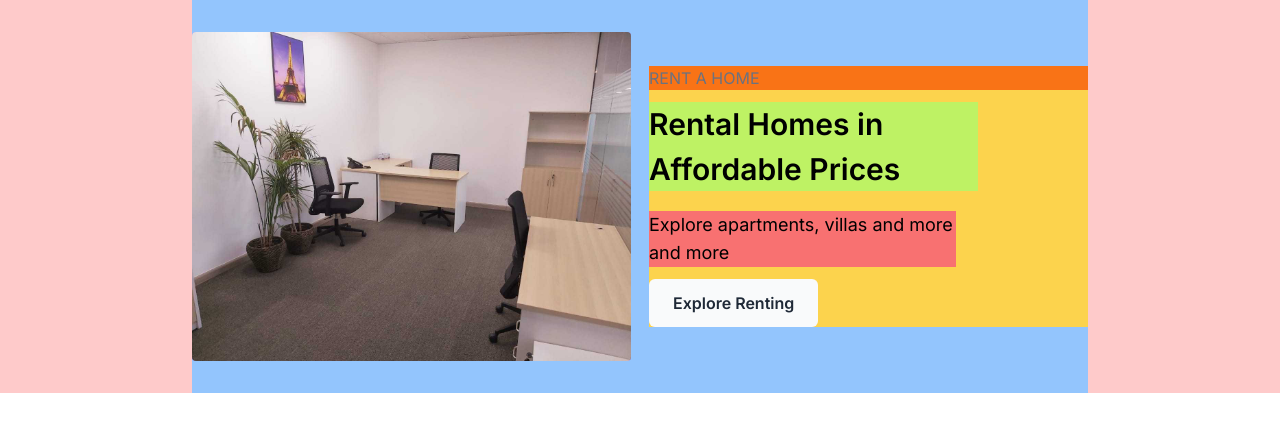
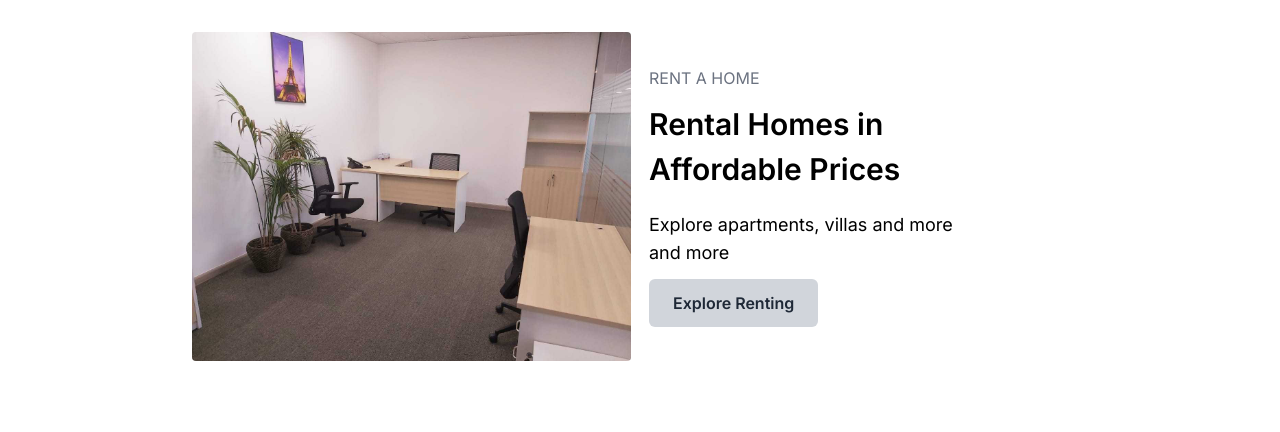
Before and after one commit to MoniruzzamanBillal/real-estate-app, a Next.js app: page / in a window 1280 px wide. Shown: the top 432 px of the page. Built offline with nearby package versions, Linux system fonts and the light colour scheme.

Commit message:
banner component done

```diff
--- /dev/null
+++ b/app/Component/Banner.jsx
@@ -0,0 +1,65 @@
+import Image from "next/image";
+import Link from "next/link";
+import buyImage from "../../assets/images/buy.jpg";
+
+const Banner = ({
+  imageUrl,
+  purpose,
+  title,
+  description,
+  buttonText,
+  linkName,
+}) => (
+  <>
+    <div className="bannerContainer  ">
+      <div className="bannerWrapper  w-[70%] m-auto py-4 sm:py-8 flex justify-between items-center  flex-col sm:flex-row ">
+        {/* left side of banner  */}
+
+        <div className="bennerLeft  w-[85%] sm:w-[50%] md:w-[49%] mb-4 sm:mb-0 rounded overflow-auto ">
+          <div className="bannerImage   ">
+            <Image src={imageUrl} alt="banner left image " />
+          </div>
+        </div>
+        {/* left side of banner  */}
+
+        {/* right side of banner  */}
+
+        <div className="bannerRight  w-[85%] sm:w-[49%] ">
+          {/* banner top  */}
+          <div className="bannerRightTop  text-gray-500  mb-3 sm:mb-1 md:mb-3 text-base sm:text-sm md:text-base">
+            <h1>{purpose}</h1>
+          </div>
+          {/* banner top  */}
+
+          {/* banner heading  */}
+
+          <div className="bannerRightHeading  w-[100%] md:w-[90%] lg:w-[75%] font-semibold text-3xl sm:text-xl md:text-2xl lg:text-3xl mb-5 sm:mb-2 md:mb-3 lg:mb-5 ">
+            <h1 className=" leading-[2.2rem] lg:leading-[2.8rem] ">{title}</h1>
+          </div>
+
+          {/* banner heading  */}
+
+          {/* banner description  */}
+
+          <div className="bannerDescription  text-lg sm:text-base md:text-lg text-start w-[88%] sm:w-[98%] lg:w-[70%] mb-3 sm:mb-2 md:mb-3 ">
+            <h1>{description}</h1>
+          </div>
+
+          {/* banner description  */}
+
+          {/* banner button  */}
+          <div className="bannerButton">
+            <button className=" bg-gray-300  text-gray-800 text-base sm:text-sm lg:text-base py-3 sm:py-2 md:py-2.5 lg:py-3 px-6 sm:px-4 md:px-5 lg:px-6 rounded-md hover:bg-gray-700 hover:text-gray-50 hover:shadow-md active:scale-[.99] font-semibold ">
+              <Link href={linkName}> {buttonText} </Link>
+            </button>
+          </div>
+          {/* banner button  */}
+        </div>
+
+        {/* right side of banner  */}
+      </div>
+    </div>
+  </>
+);
+
+export default Banner;
--- a/app/page.js
+++ b/app/page.js
@@ -1,60 +1,19 @@
 import Image from "next/image";
 import Link from "next/link";
+import Banner from "./Component/Banner";
 import buyImage from "../assets/images/buy.jpg";
 
-export default function Home() {
-  return (
-    <>
-      <div className="bannerContainer bg-red-200 ">
-        <div className="bannerWrapper bg-blue-300 w-[70%] m-auto py-4 sm:py-8 flex justify-between items-center  flex-col sm:flex-row ">
-          {/* left side of banner  */}
+const Home = () => (
+  <>
+    <Banner
+      imageUrl={buyImage}
+      purpose="RENT A HOME"
+      title="  Rental Homes in Affordable Prices"
+      description="Explore apartments, villas and more and more"
+      buttonText="Explore Renting "
+      linkName="/search?purpose-for-rent"
+    />
+  </>
+);
 
-          <div className="bennerLeft bg-violet-400 w-[85%] sm:w-[50%] md:w-[49%] mb-4 sm:mb-0 rounded overflow-auto ">
-            <div className="bannerImage bg-red-500  ">
-              <Image src={buyImage} />
-            </div>
-          </div>
-          {/* left side of banner  */}
-
-          {/* right side of banner  */}
-
-          <div className="bannerRight bg-amber-300 w-[85%] sm:w-[49%] ">
-            {/* banner top  */}
-            <div className="bannerRightTop bg-orange-500 text-gray-500  mb-3 sm:mb-1 md:mb-3 text-base sm:text-sm md:text-base">
-              <h1>RENT A HOME</h1>
-            </div>
-            {/* banner top  */}
-
-            {/* banner heading  */}
-
-            <div className="bannerRightHeading bg-lime-300 w-[100%] md:w-[90%] lg:w-[75%] font-semibold text-3xl sm:text-xl md:text-2xl lg:text-3xl mb-5 sm:mb-2 md:mb-3 lg:mb-5 ">
-              <h1 className=" leading-[2.2rem] lg:leading-[2.8rem] ">
-                Rental Homes in Affordable Prices
-              </h1>
-            </div>
-
-            {/* banner heading  */}
-
-            {/* banner description  */}
-
-            <div className="bannerDescription bg-red-400 text-lg sm:text-base md:text-lg text-start w-[88%] sm:w-[98%] lg:w-[70%] mb-3 sm:mb-2 md:mb-3 ">
-              <h1>Explore apartments, villas and more and more</h1>
-            </div>
-
-            {/* banner description  */}
-
-            {/* banner button  */}
-            <div className="bannerButton">
-              <button className=" bg-gray-50 text-gray-800 text-base sm:text-sm lg:text-base py-3 sm:py-2 md:py-2.5 lg:py-3 px-6 sm:px-4 md:px-5 lg:px-6 rounded-md hover:bg-gray-700 hover:text-gray-50 font-semibold ">
-                Explore Renting
-              </button>
-            </div>
-            {/* banner button  */}
-          </div>
-
-          {/* right side of banner  */}
-        </div>
-      </div>
-    </>
-  );
-}
+export default Home;
```
